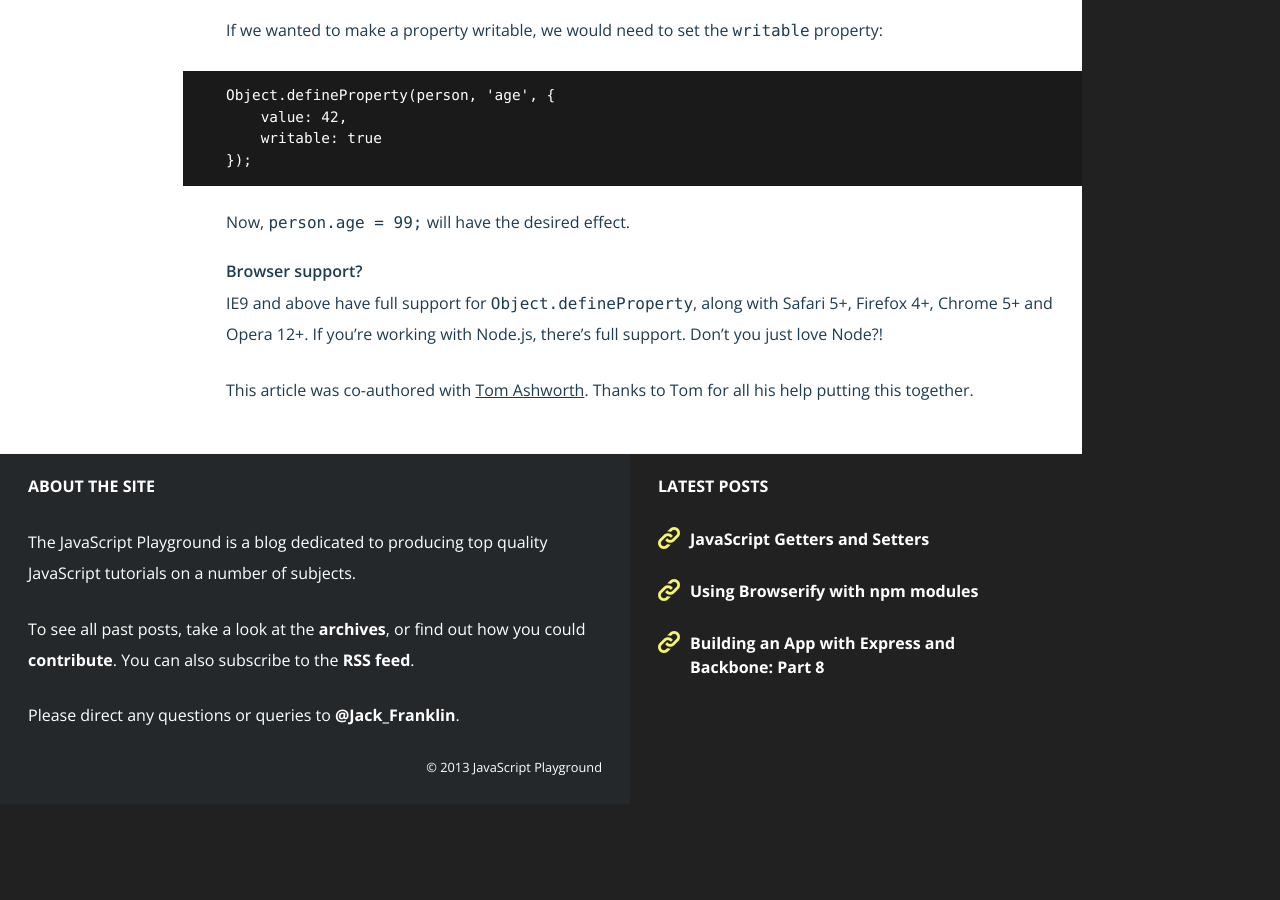
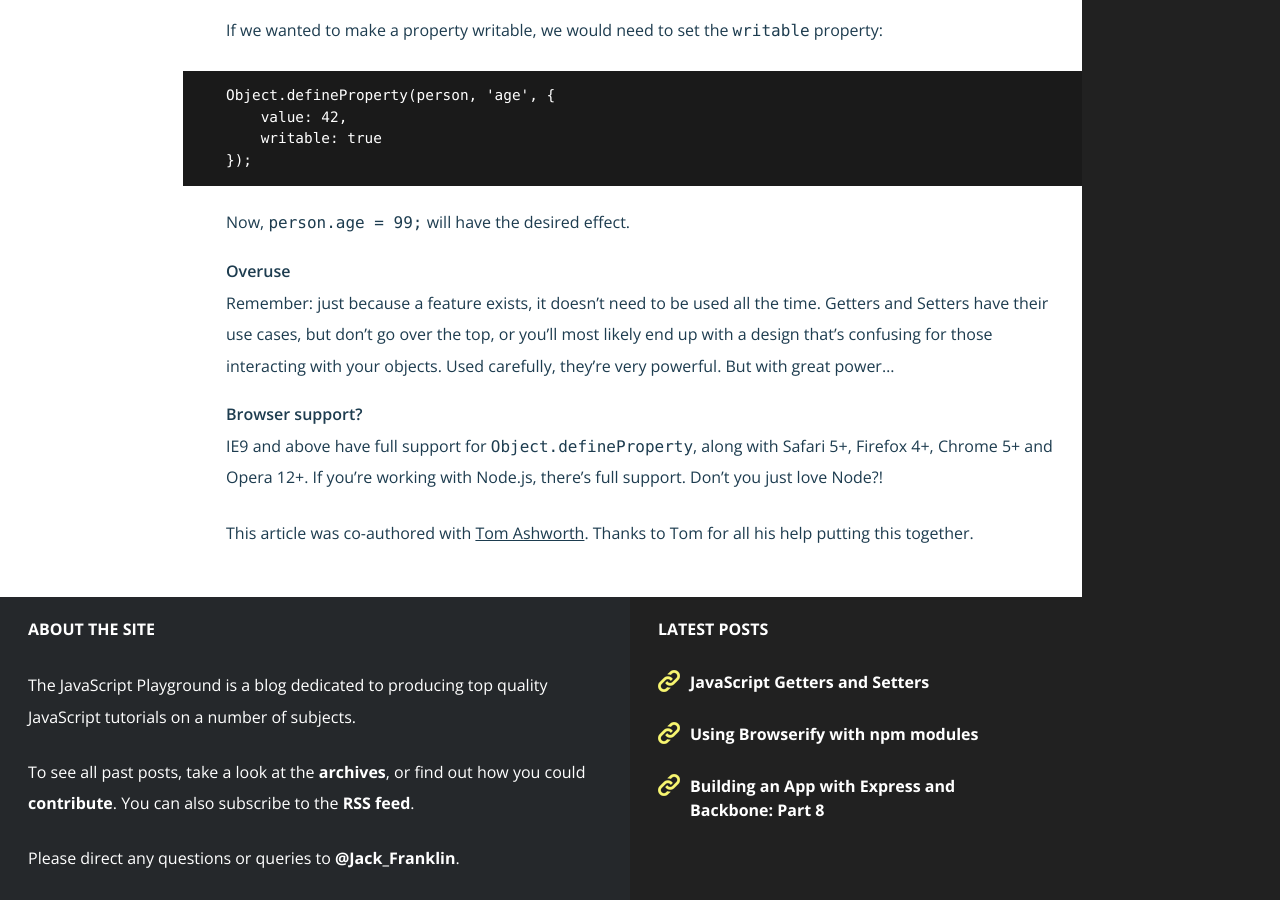
Before and after one commit to jackfranklin/javascriptplayground.com, a Jekyll site: the page built from _posts/2013-12-23-es5-getters-setters.md, in a window 1280 px wide and 900 px high, scrolled down 2680 px. Built offline with Jekyll 4.4.1, drawn with Linux system fonts in a browser that asks for light colours; nearby versions of some CDN libraries; comment, search, counter and statistics services are not loaded; before the commit the page ends 3484 px from its top, so only the background shows below that.

Commit message:
overuse warning

```diff
--- a/_posts/2013-12-23-es5-getters-setters.md
+++ b/_posts/2013-12-23-es5-getters-setters.md
@@ -87,6 +87,10 @@ If we wanted to make a property writable, we would need to set the `writable` pr
 
 Now, `person.age = 99;` will have the desired effect.
 
+### Overuse
+
+Remember: just because a feature exists, it doesn't need to be used all the time. Getters and Setters have their use cases, but don't go over the top, or you'll most likely end up with a design that's confusing for those interacting with your objects. Used carefully, they're very powerful. But with great power...
+
 ### Browser support?
 
 IE9 and above have full support for `Object.defineProperty`, along with Safari 5+, Firefox 4+, Chrome 5+ and Opera 12+. If you’re working with Node.js, there's full support. Don't you just love Node?!
```
